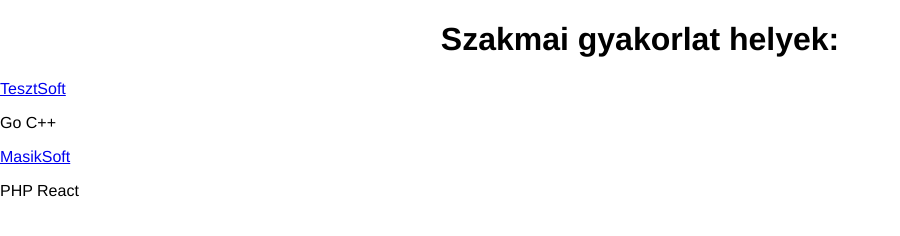
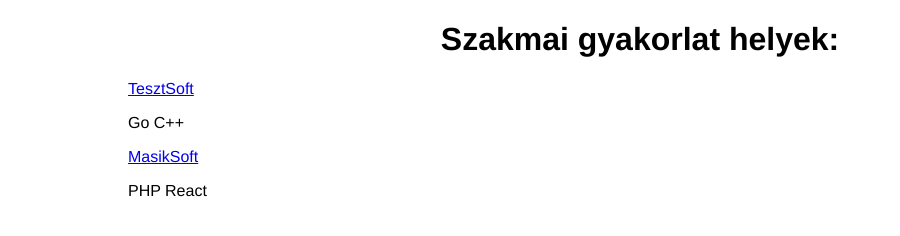
Before and after one commit to tothzalan/gyakorlat, a plain HTML site: page website/index.html in a window 1280 px wide. Shown: the whole page, without its empty margins (0-900 px from the left). Drawn offline with Linux system fonts and the light colour scheme.

Commit message:
gitignore + minimal css change

```diff
--- a/website/style.css
+++ b/website/style.css
@@ -6,3 +6,7 @@ main, body {
 h1 {
     text-align: center;
 }
+#container {
+    width: 80vw;
+    margin: 0 auto;
+}
```
Also changed, not shown: 1 other file.
